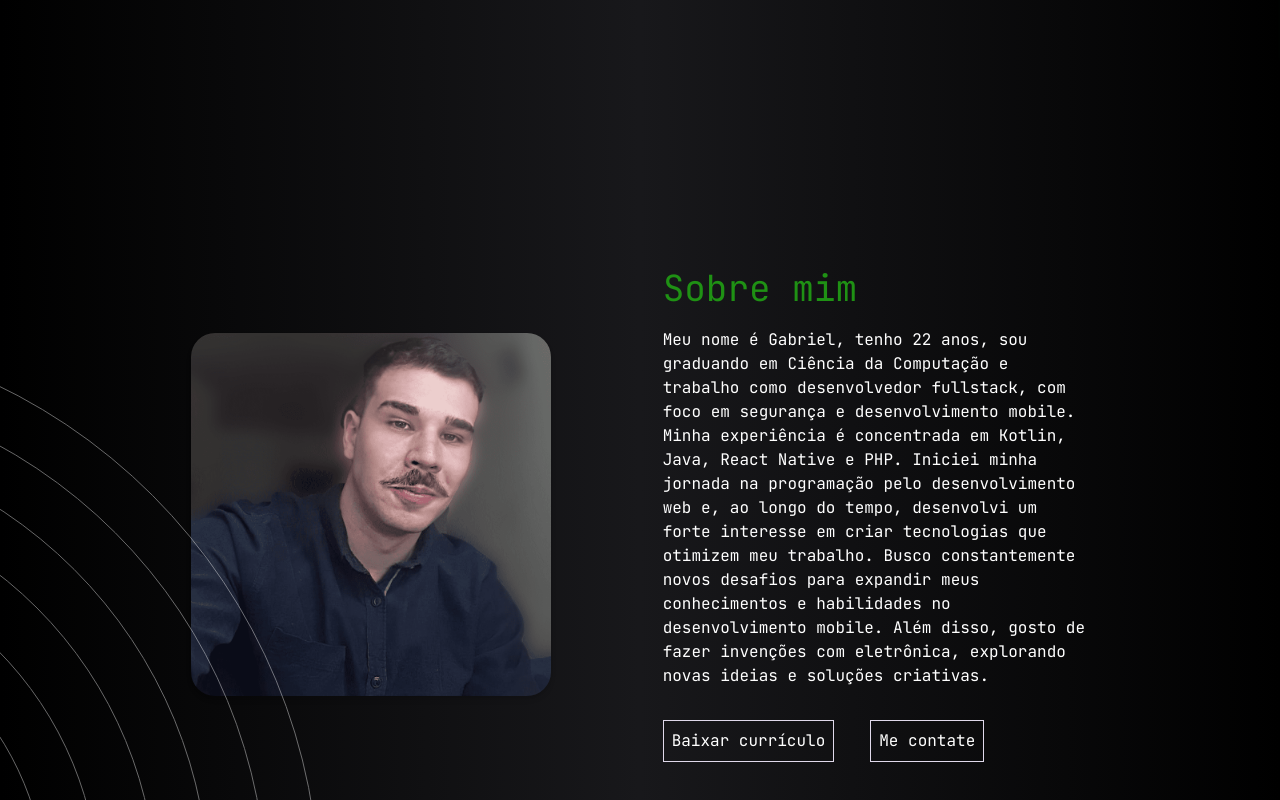
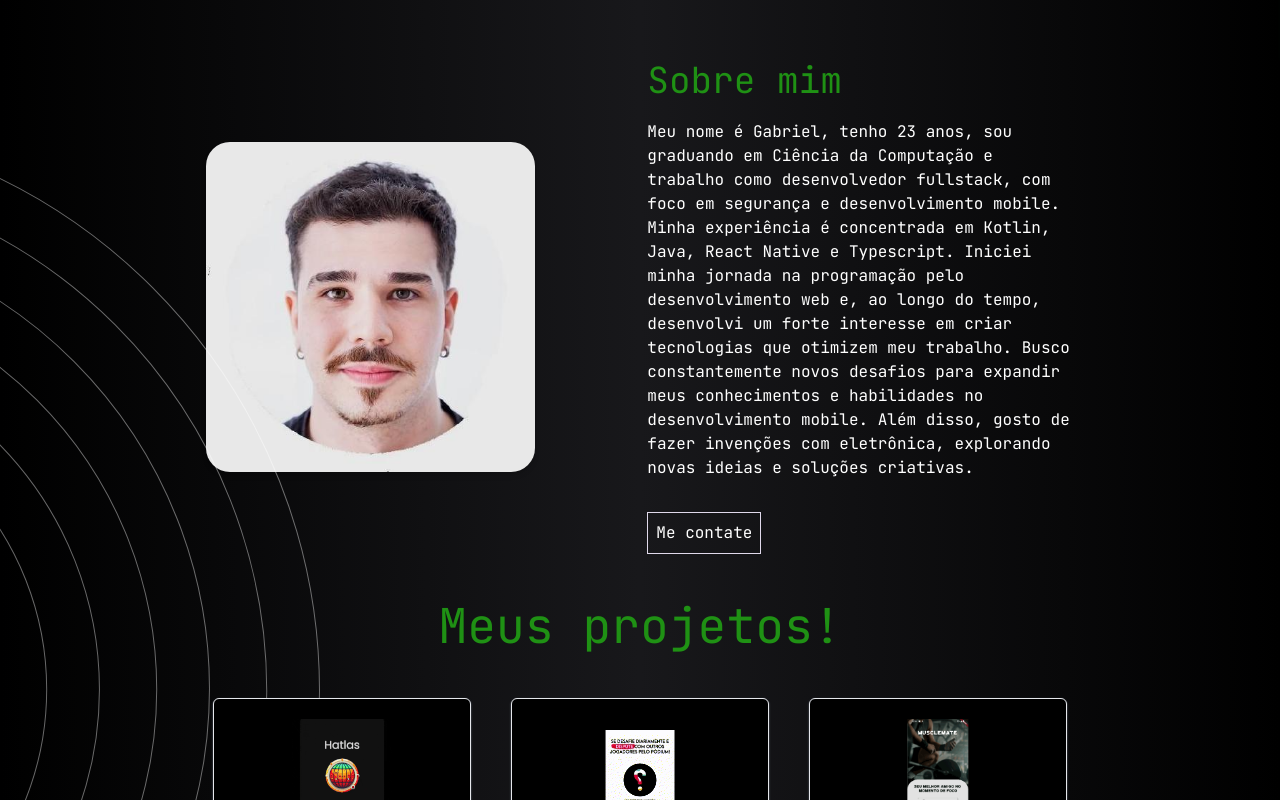
Before and after one commit to Mazzotti1/Portfolio, a React (Vite) app: page / in a window 1280 px wide. Shown: the part 740-1540 px from the top of the page. Built offline with nearby package versions, Linux system fonts and the light colour scheme.

Commit message:
fix: adjusting about

```diff
--- a/src/Components/AboutMe/AboutMe.tsx
+++ b/src/Components/AboutMe/AboutMe.tsx
@@ -15,7 +15,7 @@ export const AboutMe: React.FC<Props> = ({language }) => {
         <div id="About" className=" h-full flex    ">
            <div className="  containerResume flex justify-center  items-center gap-28 " >
             <img className="absolute right-3/4 opacity-40 translate-y-96 "  src={imgStyle} alt="Imagem circulo" />
-            <img alt="Foto de perfil" src={perfil} className=" imgAbout   h-2/5 rounded-3xl shadow-md hover:shadow-gray-400  hover:scale-110  transition-all " data-anime="top" />
+            <img alt="Foto de perfil" src={perfil} className=" imgAbout   h-2/3 rounded-3xl shadow-md hover:shadow-gray-400  hover:scale-110  transition-all " data-anime="top" />
 
             <div className=" containerText flex w-2/6 flex-col">
             <h1 className="text-fonteVerde text-4xl mb-5 ">{language === 'pt' ? pt.TittleAbout : en.TittleAbout}</h1>
@@ -25,9 +25,6 @@ export const AboutMe: React.FC<Props> = ({language }) => {
                   <div className="buttonsAbout mt-8">
 
                         <div className=" aboutButtons flex gap-9 ">
-                        <BorderAbout className="w-fit  text-center flex ">
-                        <a className=" p-2  transition-colors    hover:border-fonteVerde " href="https://drive.google.com/file/d/1O2t7dARKJJG1pO58XF2dQT5of_rPu1S_/view?usp=sharing" target={"_blank"} >{language === 'pt' ? pt.DownloadCv : en.DownloadCv}</a>
-                        </BorderAbout>
                         <BorderAbout className="w-fit text-center flex ">
                         <a className=" p-2  transition-colors    hover:border-fonteVerde " target={"_blank"} href="https://api.whatsapp.com/send?phone=5551994447857&text=Ol%C3%A1,%20Gabriel!"  >{language === 'pt' ? pt.ButtonContact : en.ButtonContact}</a>
                         </BorderAbout>
--- a/src/Components/AboutMe/LanguageAbout.ts
+++ b/src/Components/AboutMe/LanguageAbout.ts
@@ -1,6 +1,6 @@
 export const pt = {
     TittleAbout: 'Sobre mim',
-    ResumeAbout:"Meu nome é Gabriel, tenho 22 anos, sou graduando em Ciência da Computação e trabalho como desenvolvedor fullstack, com foco em segurança e desenvolvimento mobile. Minha experiência é concentrada em Kotlin, Java, React Native e PHP. Iniciei minha jornada na programação pelo desenvolvimento web e, ao longo do tempo, desenvolvi um forte interesse em criar tecnologias que otimizem meu trabalho. Busco constantemente novos desafios para expandir meus conhecimentos e habilidades no desenvolvimento mobile. Além disso, gosto de fazer invenções com eletrônica, explorando novas ideias e soluções criativas.",
+    ResumeAbout:"Meu nome é Gabriel, tenho 23 anos, sou graduando em Ciência da Computação e trabalho como desenvolvedor fullstack, com foco em segurança e desenvolvimento mobile. Minha experiência é concentrada em Kotlin, Java, React Native e Typescript. Iniciei minha jornada na programação pelo desenvolvimento web e, ao longo do tempo, desenvolvi um forte interesse em criar tecnologias que otimizem meu trabalho. Busco constantemente novos desafios para expandir meus conhecimentos e habilidades no desenvolvimento mobile. Além disso, gosto de fazer invenções com eletrônica, explorando novas ideias e soluções criativas.",
     Graduations:"Formações",
     ResumeGraduations:"alorem iupsualorem iupsualorem iupsualorem iupsu alorem iupsualorem iupsualorem iupsualorem iupsualorem iupsualorem iupsualorem iupsualorem iupsualorem iupsu",
     ButtonContact: "Me contate",
@@ -11,7 +11,7 @@ export const pt = {
   //en.ts
   export const en = {
     TittleAbout: 'About Me',
-    ResumeAbout:"My name is Gabriel, I'm 22 years old, a Computer Science undergraduate, and a full-stack developer focused on security and mobile development. My experience is mainly with Kotlin, Java, React Native, and PHP. I started my journey in programming through web development, and over time, I developed a strong interest in creating technologies that optimize my work. I’m constantly seeking new challenges to expand my knowledge and skills in mobile development. Additionally, I enjoy making inventions with electronics, exploring new ideas and creative solutions.",
+    ResumeAbout:"My name is Gabriel, I'm 23 years old, a Computer Science undergraduate, and a full-stack developer focused on security and mobile development. My experience is mainly with Kotlin, Java, React Native, and Typescript. I started my journey in programming through web development, and over time, I developed a strong interest in creating technologies that optimize my work. I’m constantly seeking new challenges to expand my knowledge and skills in mobile development. Additionally, I enjoy making inventions with electronics, exploring new ideas and creative solutions.",
     Graduations:"Graduations",
     ResumeGraduations:"alorem iupsualorem iupsualorem iupsualorem iupsu alorem iupsualorem iupsualorem iupsualorem iupsualorem iupsualorem iupsualorem iupsualorem iupsualorem iupsu",
     ButtonContact: "Contact me",
```
Also changed, not shown: src/assets/perfil.png, 1 other file (tests, documents, lock files or other folders).
